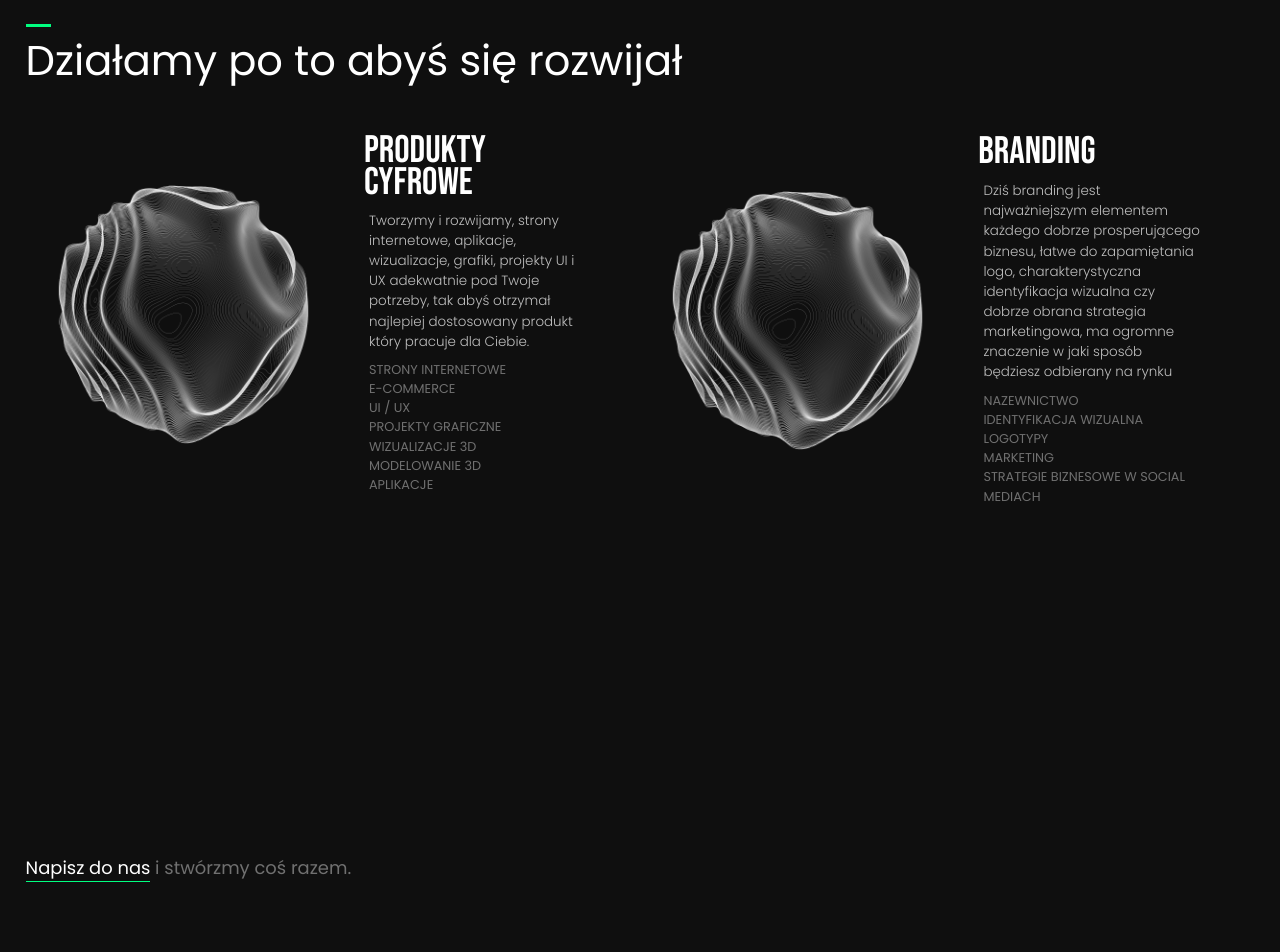
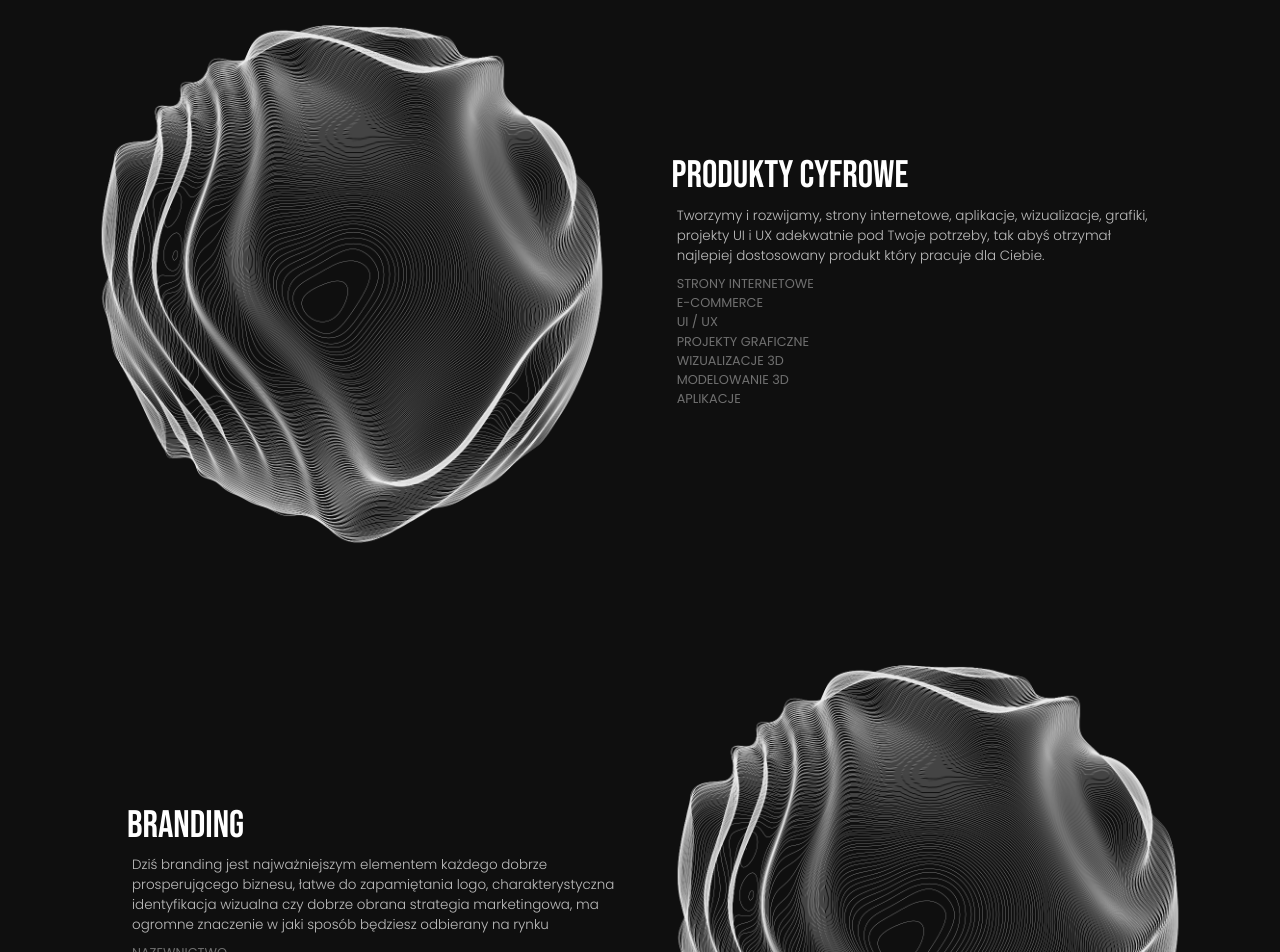
Before and after one commit to dencs08/buzon.studio, a Vue app in the folder vue/: page / in a window 1280 px wide. Shown: the part 1800-2752 px from the top of the page. Built offline with nearby package versions, Linux system fonts and the light colour scheme; a web font is replaced by a local one.

Commit message:
update: WhyUs.vue use updated column component

```diff
--- a/vue/src/containers/WhyUs/WhyUs.vue
+++ b/vue/src/containers/WhyUs/WhyUs.vue
@@ -2,9 +2,11 @@
     <section id="offer" class="section-mb">
         <div class="container mb-8 lg:mb-12 xl:mb-20">
             <div class="mb-8 md:mb-12">
-                <SectionHeader mainHeader="Działamy po to abyś się rozwijał" />
+                <SectionHeader
+                    v-if="header"
+                    mainHeader="Działamy po to abyś się rozwijał"
+                />
             </div>
-            <div class="grid grid-cols-2">
             <Column
                 title="Produkty cyfrowe"
                 paragraph="Tworzymy i rozwijamy, strony internetowe, aplikacje, wizualizacje, grafiki, projekty UI i UX adekwatnie pod Twoje potrzeby, tak abyś otrzymał najlepiej dostosowany produkt który pracuje dla Ciebie."
@@ -17,6 +19,7 @@
                     'Modelowanie 3D',
                     'Aplikacje',
                 ]"
+                :buttons="buttons"
             />
             <Column
                 title="Branding"
@@ -28,11 +31,12 @@
                     'Marketing',
                     'Strategie biznesowe w social mediach',
                 ]"
+                :reverse="true"
+                :buttons="buttons"
             />
         </div>
-        </div>
 
-        <div class="container">
+        <div v-if="contactParagraph" class="container">
             <a href="/kontakt" class="link-activate-wrapper-paragraph contact">
                 <LinkPrimary
                     href="/kontakt"
@@ -49,6 +53,19 @@
 <script>
 import { Column, LinkPrimary, SectionHeader } from "../../components";
 export default {
+    props: {
+        header: {
+            type: Boolean,
+            default: () => false,
+        },
+        contactParagraph: {
+            type: Boolean,
+            default: () => false,
+        },
+        buttons: {
+            type: Boolean,
+        },
+    },
     components: {
         Column,
         LinkPrimary,
--- a/vue/src/containers/WhyUs/whyus.scss
+++ b/vue/src/containers/WhyUs/whyus.scss
@@ -5,3 +5,7 @@
         font-size: clamp(1rem, 1.4vw, 3rem);
     }
 }
+
+.container {
+    padding: 0vw 5vw !important;
+}
```
Lines whose indentation alone changed are shown as unchanged.
